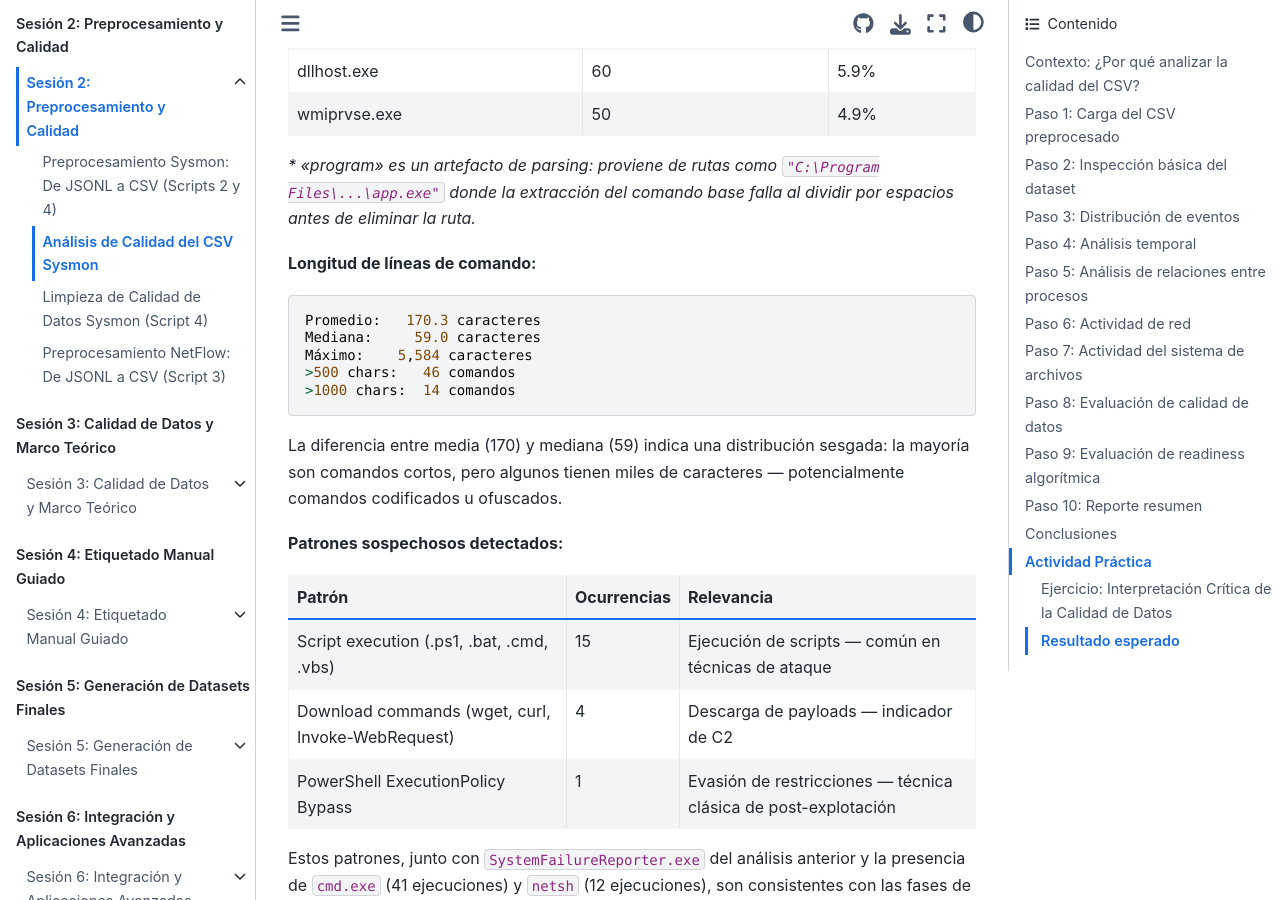
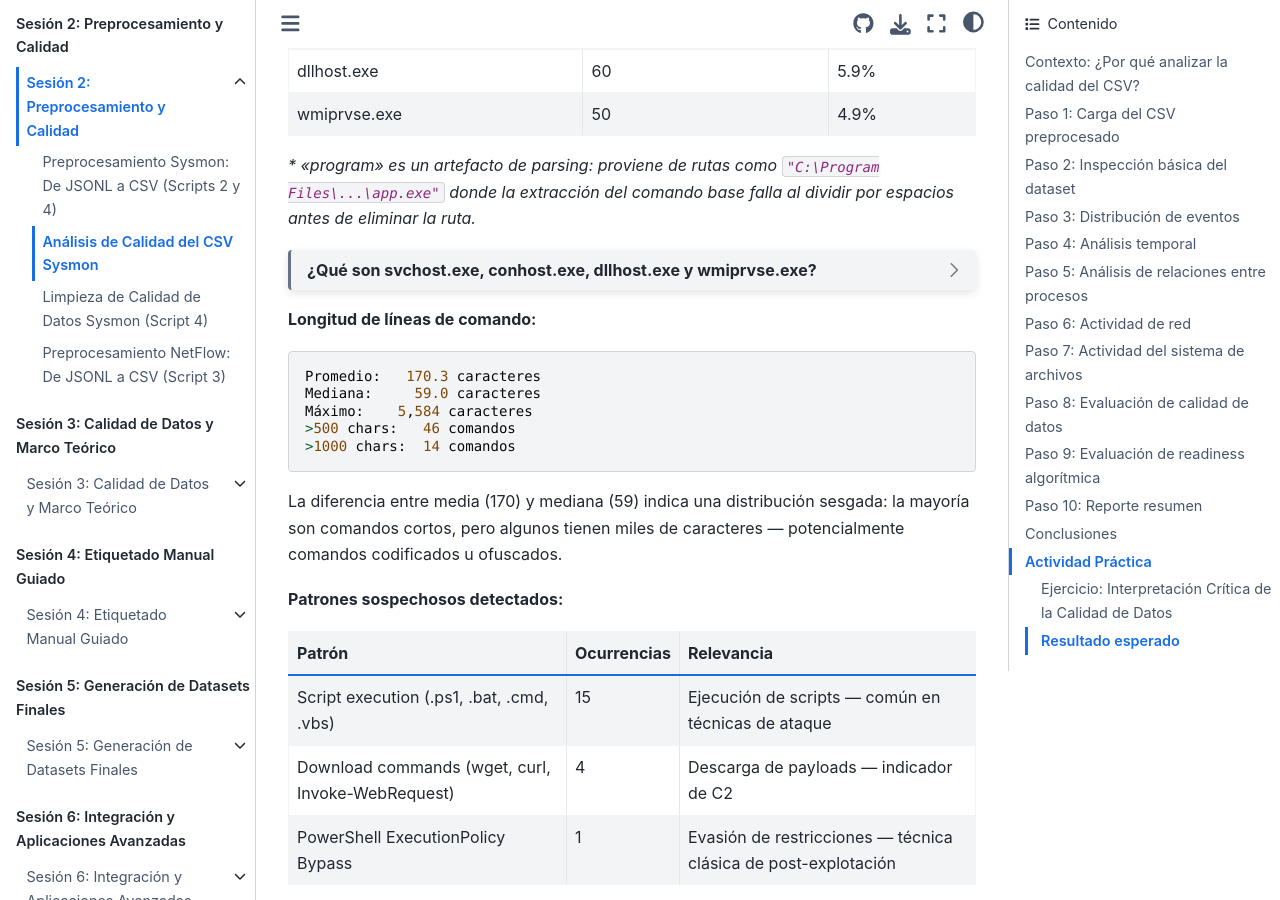
Before and after one commit to ollerenac/curso2026, a Jupyter Book: the page built from sesion-2/8-analisis-calidad-csv.md, in a window 1280 px wide and 900 px high, scrolled down 18793 px. Built offline with Jupyter Book 1.0.4 settings and Sphinx 7.4.7 and the Sphinx Book theme 1.1.4, drawn with Linux system fonts in a browser that asks for light colours; part of the change alters nothing that is shown.

Commit message:
feat(sesion-2): add dropdown explaining svchost/conhost/dllhost/wmiprvse in Paso 5c
Co-Authored-By: Claude Sonnet 4.6 <noreply@anthropic.com>

````diff
--- a/sesion-2/8-analisis-calidad-csv.md
+++ b/sesion-2/8-analisis-calidad-csv.md
@@ -436,6 +436,18 @@ Solo 1,023 eventos (0.3%) tienen línea de comando — exclusivamente EventID 1
 | wmiprvse.exe | 50 | 4.9% |
 
 *\* "program" es un artefacto de parsing: proviene de rutas como `"C:\Program Files\...\app.exe"` donde la extracción del comando base falla al dividir por espacios antes de eliminar la ruta.*
+
+```{dropdown} ¿Qué son svchost.exe, conhost.exe, dllhost.exe y wmiprvse.exe?
+**`svchost.exe`** — Service Host. El proceso contenedor de servicios de Windows. El sistema operativo no ejecuta sus servicios directamente — los agrupa dentro de instancias de `svchost.exe`. En cualquier Windows hay docenas de instancias corriendo simultáneamente, cada una alojando uno o más servicios (DNS, Windows Update, RPC, etc.). Es el ejecutable más lanzado del sistema.
+
+**`conhost.exe`** — Console Host. Cada vez que se abre una ventana de consola (`cmd.exe`, PowerShell, etc.) Windows crea un `conhost.exe` asociado que maneja la ventana de la terminal. En un escenario APT con mucha actividad de línea de comandos, es esperado ver muchas instancias.
+
+**`dllhost.exe`** — DLL Host / COM Surrogate. Ejecuta componentes COM (Component Object Model) en un proceso separado, aislado del proceso que los invoca. Aparece frecuentemente al acceder a carpetas con miniaturas, al ejecutar tareas programadas COM, y en muchas operaciones internas de Windows.
+
+**`wmiprvse.exe`** — WMI Provider Service. Ejecuta los proveedores WMI (Windows Management Instrumentation). Cualquier consulta WMI — del sistema, de software de monitorización, o de un atacante usando WMI para movimiento lateral — genera una instancia de este proceso.
+
+**Relevancia en un escenario APT**: aunque son todos procesos legítimos, son los favoritos para técnicas de evasión. Un atacante puede inyectar código en `svchost.exe` o `dllhost.exe` precisamente porque son ubicuos — se mezclan con el ruido de fondo. En el Paso 8e veremos que muchos de estos procesos aparecen con `ParentProcessGuid` centinela, lo que confirma que se lanzan en las fases tempranas del sistema donde la visibilidad de Sysmon es limitada.
+```
 
 **Longitud de líneas de comando:**
 
````
